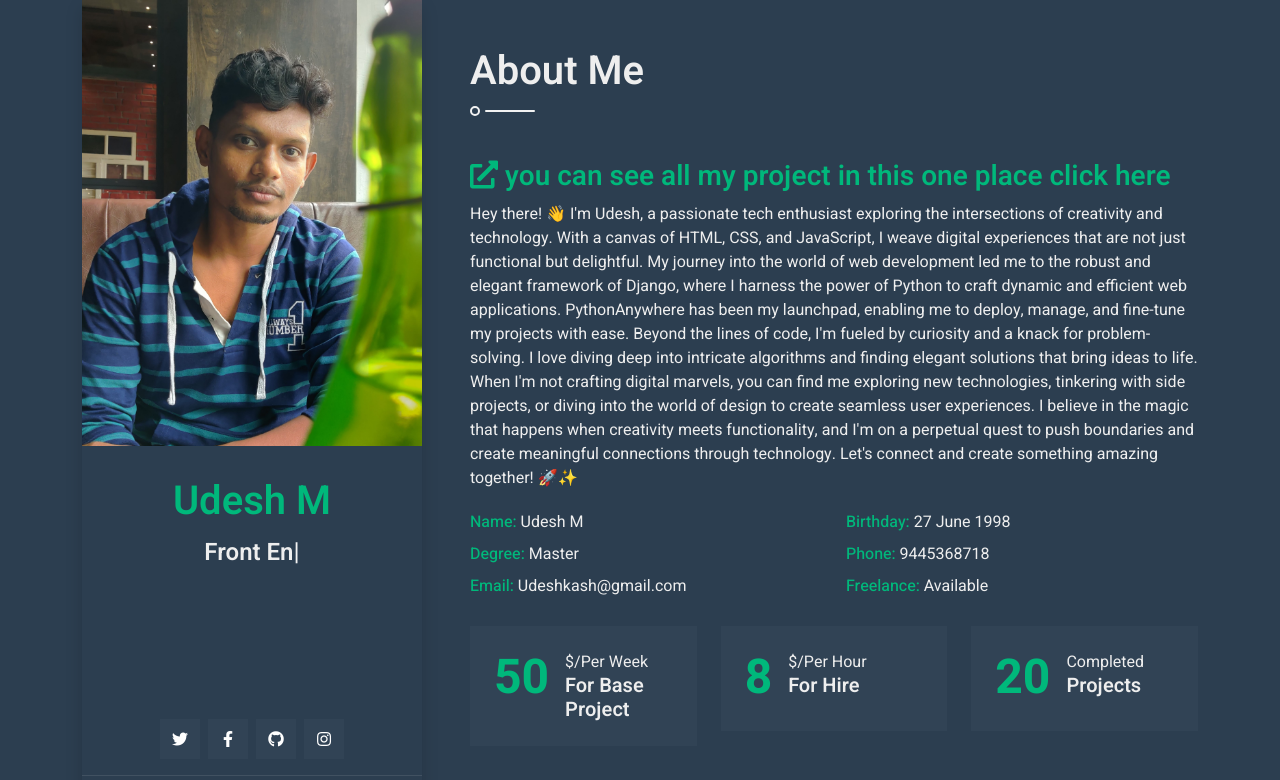
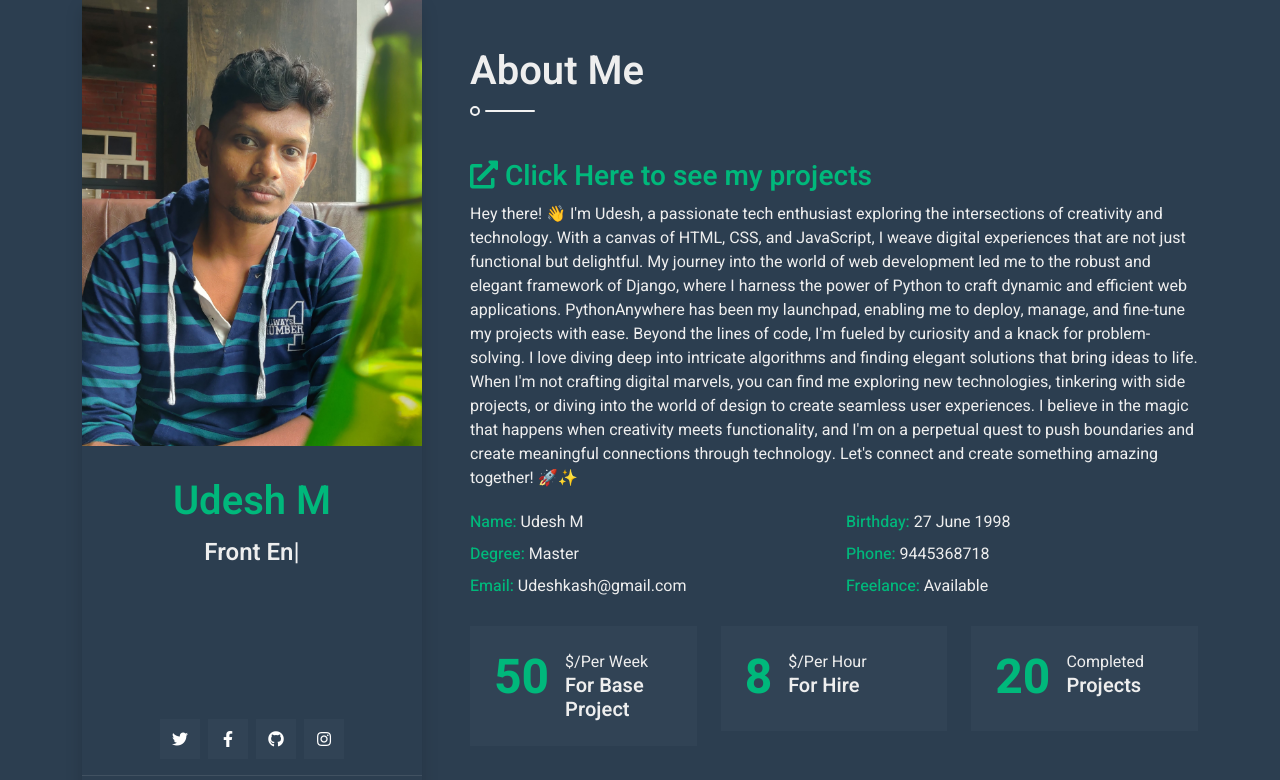
Before and after one commit to iratusbison/udesh, a plain HTML site: page index.html in a window 1280 px wide. Shown: the top 780 px of the page. Drawn offline with nearby package versions, Linux system fonts and the light colour scheme.

Commit message:
Update index.html

```diff
--- a/index.html
+++ b/index.html
@@ -68,10 +68,11 @@
                     <!-- About Start -->
                     <section class="py-5 border-bottom wow fadeInUp" data-wow-delay="0.1s">
                         <h1 class="title pb-3 mb-5">About Me</h1>
-			<h3><a href="iratusbison.pythonanywhere.com" target="_blank" class="white-text">
+			<h3><a href="https://iratusbison.pythonanywhere.com" target="_blank" class="white-text">
     <span class="nav-icon"><i class="fas fa-external-link-alt"></i></span>
-    <span class="nav-text">you can see all my project in this one place click here</span>
+    <span class="nav-text">Click Here to see my projects </span>
 </a>
+
 </h3>
                         <p>Hey there! 👋 I'm Udesh, a passionate tech enthusiast exploring the intersections of creativity and technology. With a canvas of HTML, CSS, and JavaScript, I weave digital experiences that are not just functional but delightful.
 
```
